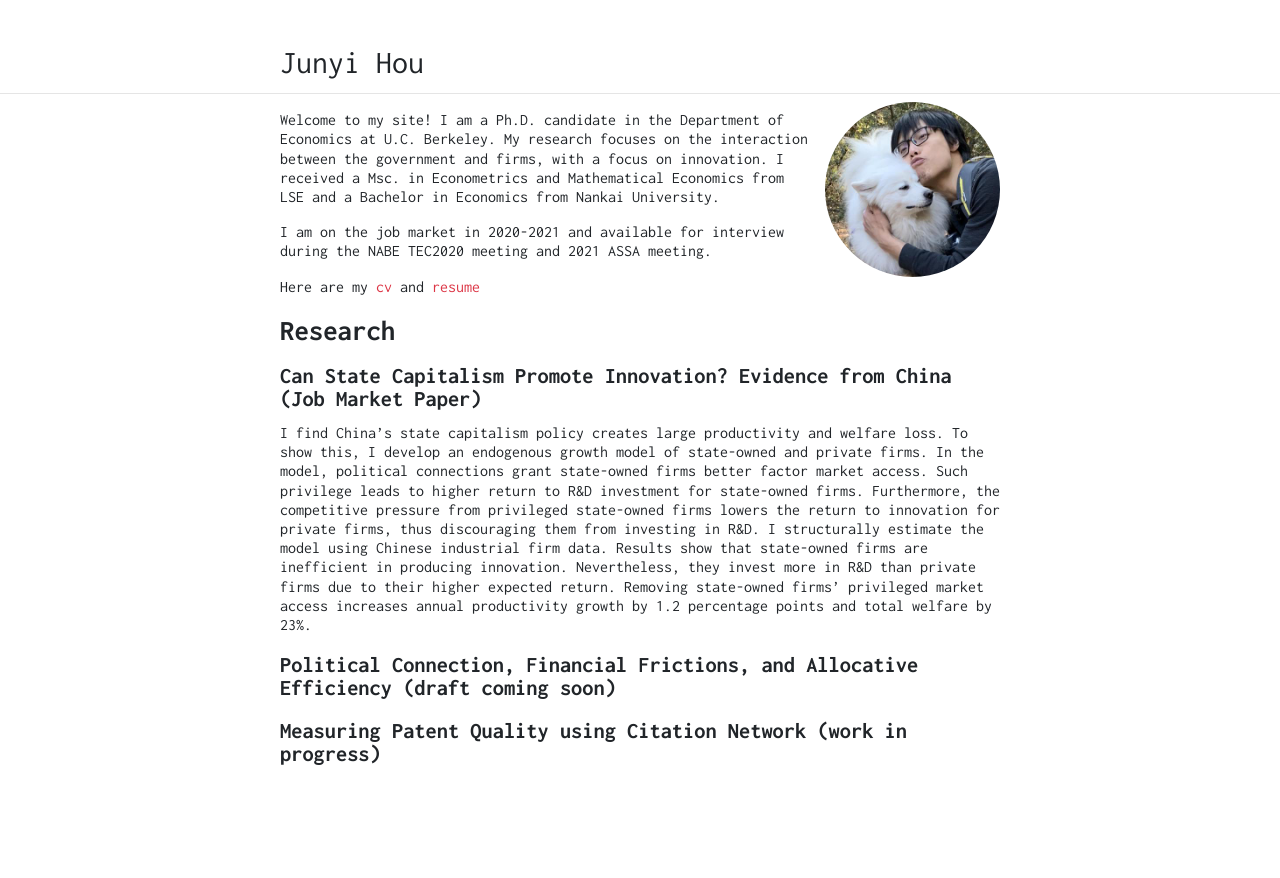
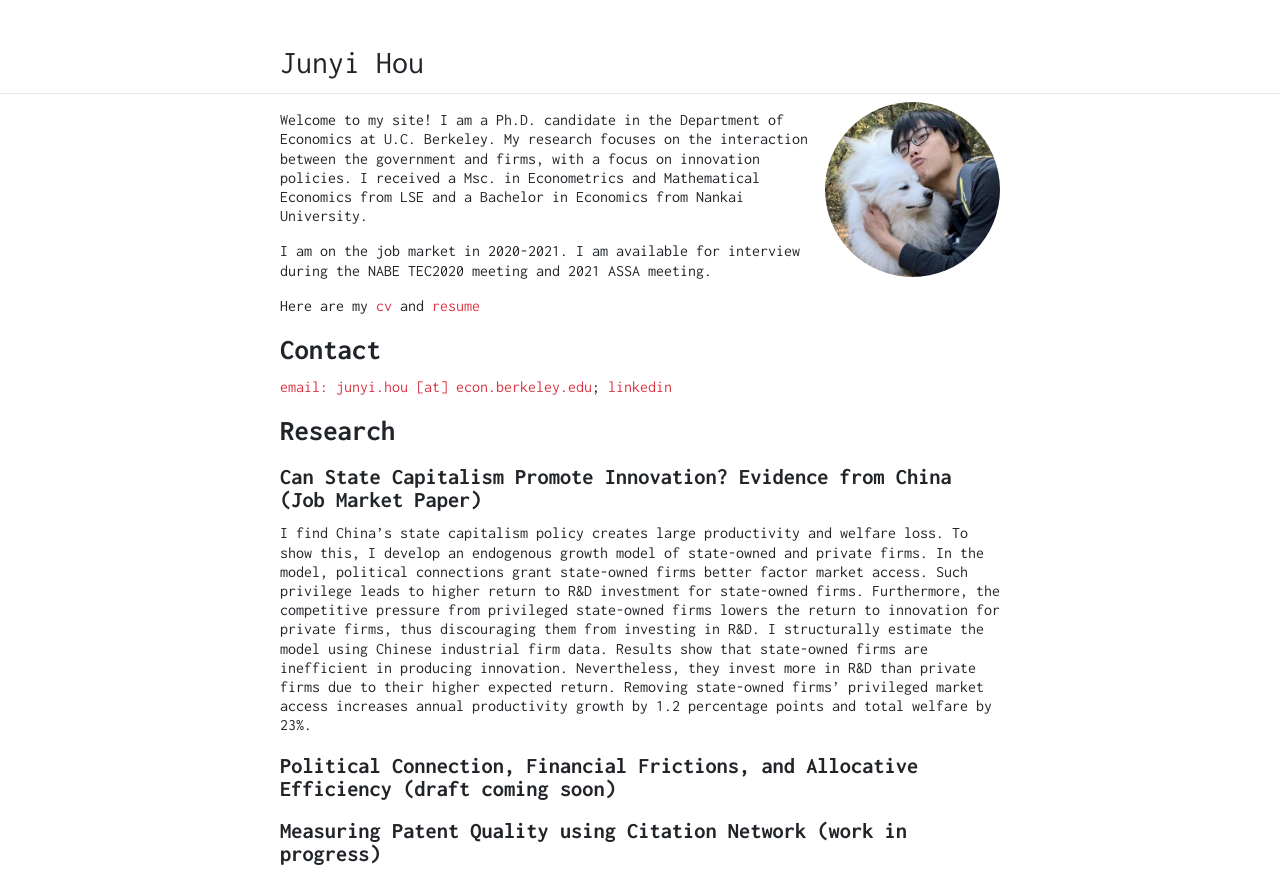
Before and after one commit to junyi-hou/junyi-hou.github.io, a plain HTML site: page index.html in a window 1280 px wide. Before the commit the page ends 800 px from the top, so only its background shows below. Drawn offline with nearby package versions, Linux system fonts and the light colour scheme.

Commit message:
update contact info

```diff
--- a/index.html
+++ b/index.html
@@ -32,9 +32,11 @@
     <img src="/junyi.jpeg"/>
 </figure>
 
-<p>Welcome to my site! I am a Ph.D. candidate in the Department of Economics at U.C. Berkeley. My research focuses on the interaction between the government and firms, with a focus on innovation. I received a Msc. in Econometrics and Mathematical Economics from LSE and a Bachelor in Economics from Nankai University.</p>
-<p>I am on the job market in 2020-2021 and available for interview during the NABE TEC2020 meeting and 2021 ASSA meeting.</p>
+<p>Welcome to my site! I am a Ph.D. candidate in the Department of Economics at U.C. Berkeley. My research focuses on the interaction between the government and firms, with a focus on innovation policies. I received a Msc. in Econometrics and Mathematical Economics from LSE and a Bachelor in Economics from Nankai University.</p>
+<p>I am on the job market in 2020-2021. I am available for interview during the NABE TEC2020 meeting and 2021 ASSA meeting.</p>
 <p>Here are my <a href="cv_Hou_Junyi.pdf">cv</a> and <a href="resume_Hou_Junyi.pdf">resume</a></p>
+<h1 id="contact">Contact</h1>
+<p><a href="mailto:junyi.hou@econ.berkeley.edu">email: junyi.hou [at] econ.berkeley.edu</a>; <a href="https://www.linkedin.com/in/junyi-hou-26972b1b1/">linkedin</a></p>
 <h1 id="research">Research</h1>
 <h3 id="can-state-capitalism-promote-innovation-evidence-from-china-job-market-paper">Can State Capitalism Promote Innovation? Evidence from China (Job Market Paper)</h3>
 <p>I find China&rsquo;s state capitalism policy creates large productivity and welfare loss. To show this, I develop an endogenous growth model of state-owned and private firms. In the model, political connections grant state-owned firms better factor market access. Such privilege leads to higher return to R&amp;D investment for state-owned firms. Furthermore, the competitive pressure from privileged state-owned firms lowers the return to innovation for private firms, thus discouraging them from investing in R&amp;D. I structurally estimate the model using Chinese industrial firm data. Results show that state-owned firms are inefficient in producing innovation. Nevertheless, they invest more in R&amp;D than private firms due to their higher expected return. Removing state-owned firms&rsquo; privileged market access increases annual productivity growth by 1.2 percentage points and total welfare by 23%.</p>
```
